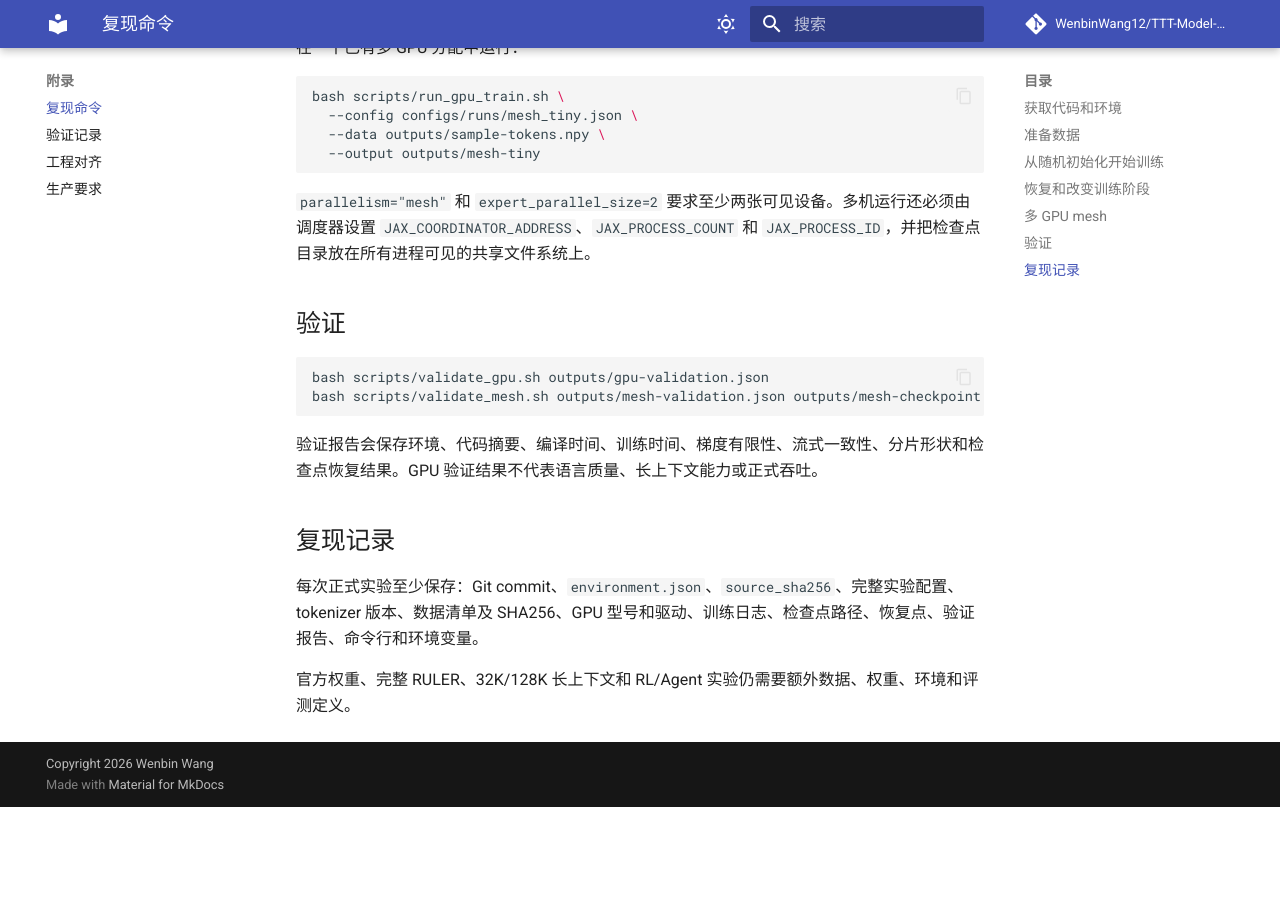
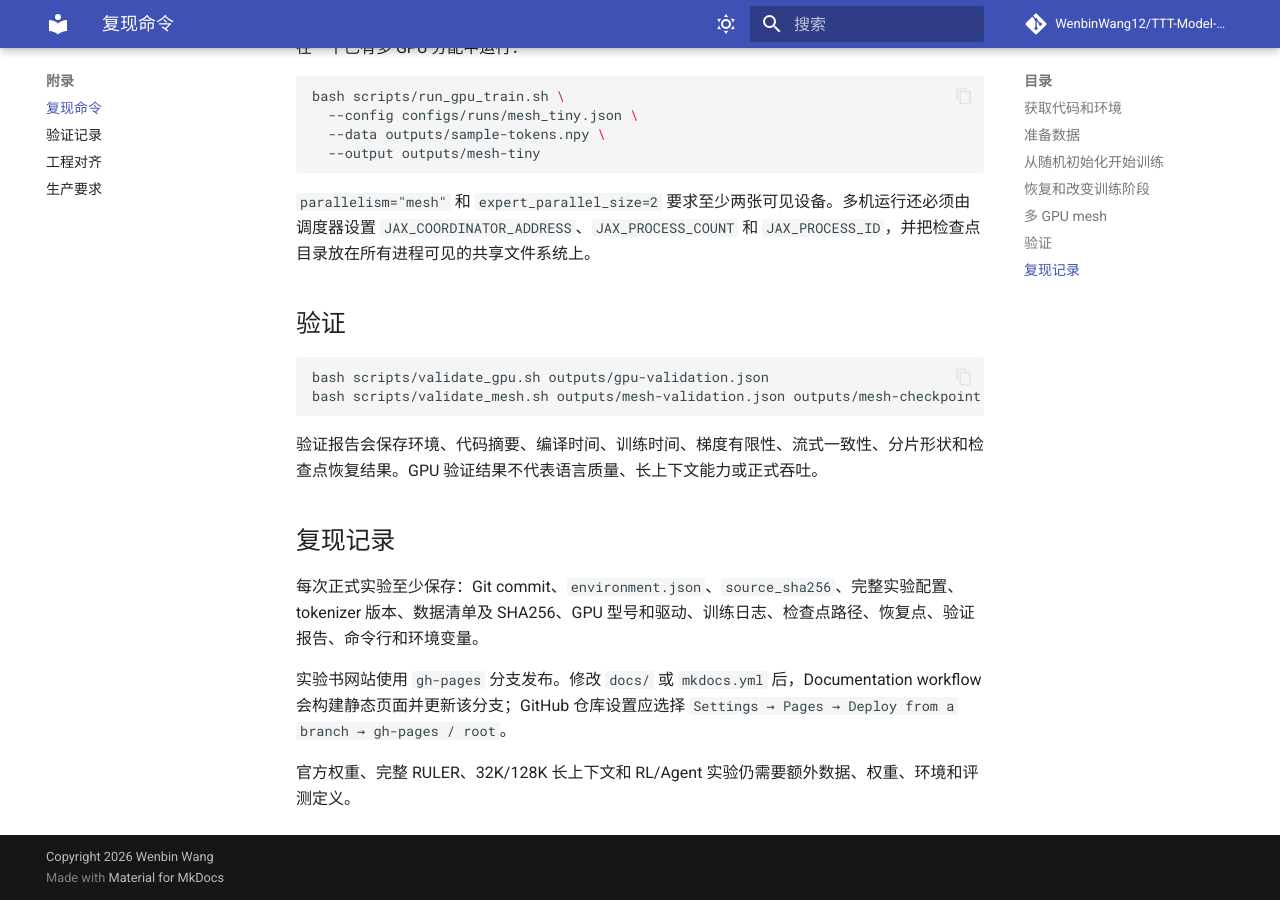
Before and after one commit to WenbinWang12/Modern-Sequence-Models-from-Scratch, an MkDocs documentation site: the page built from docs/reproducibility.md, in a window 1280 px wide and 900 px high, scrolled down 1730 px. Built offline with MkDocs 1.6.1 and Material for MkDocs 9.7.7, drawn with Linux system fonts in a browser that asks for light colours; comment, search, counter and statistics services are not loaded; before the commit the page ends 2537 px from its top, so only the background shows below that.

Commit message:
publish docs through gh-pages branch

```diff
--- a/docs/reproducibility.md
+++ b/docs/reproducibility.md
@@ -93,4 +93,6 @@ bash scripts/validate_mesh.sh outputs/mesh-validation.json outputs/mesh-checkpoi
 
 每次正式实验至少保存：Git commit、`environment.json`、`source_sha256`、完整实验配置、tokenizer 版本、数据清单及 SHA256、GPU 型号和驱动、训练日志、检查点路径、恢复点、验证报告、命令行和环境变量。
 
+实验书网站使用 `gh-pages` 分支发布。修改 `docs/` 或 `mkdocs.yml` 后，Documentation workflow 会构建静态页面并更新该分支；GitHub 仓库设置应选择 `Settings → Pages → Deploy from a branch → gh-pages / root`。
+
 官方权重、完整 RULER、32K/128K 长上下文和 RL/Agent 实验仍需要额外数据、权重、环境和评测定义。
```
Also changed, not shown: README.md (+1 -1 lines), 1 other file.
